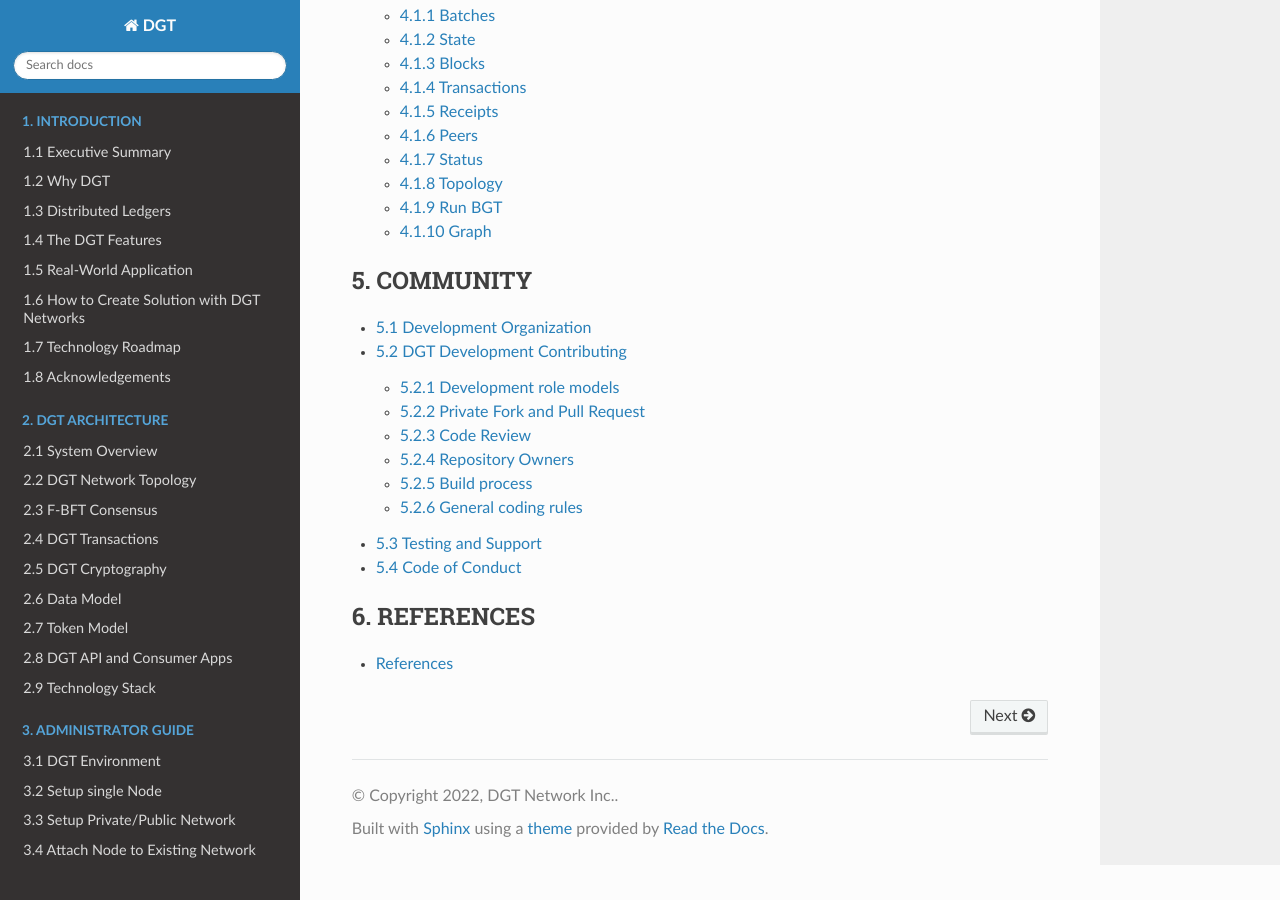
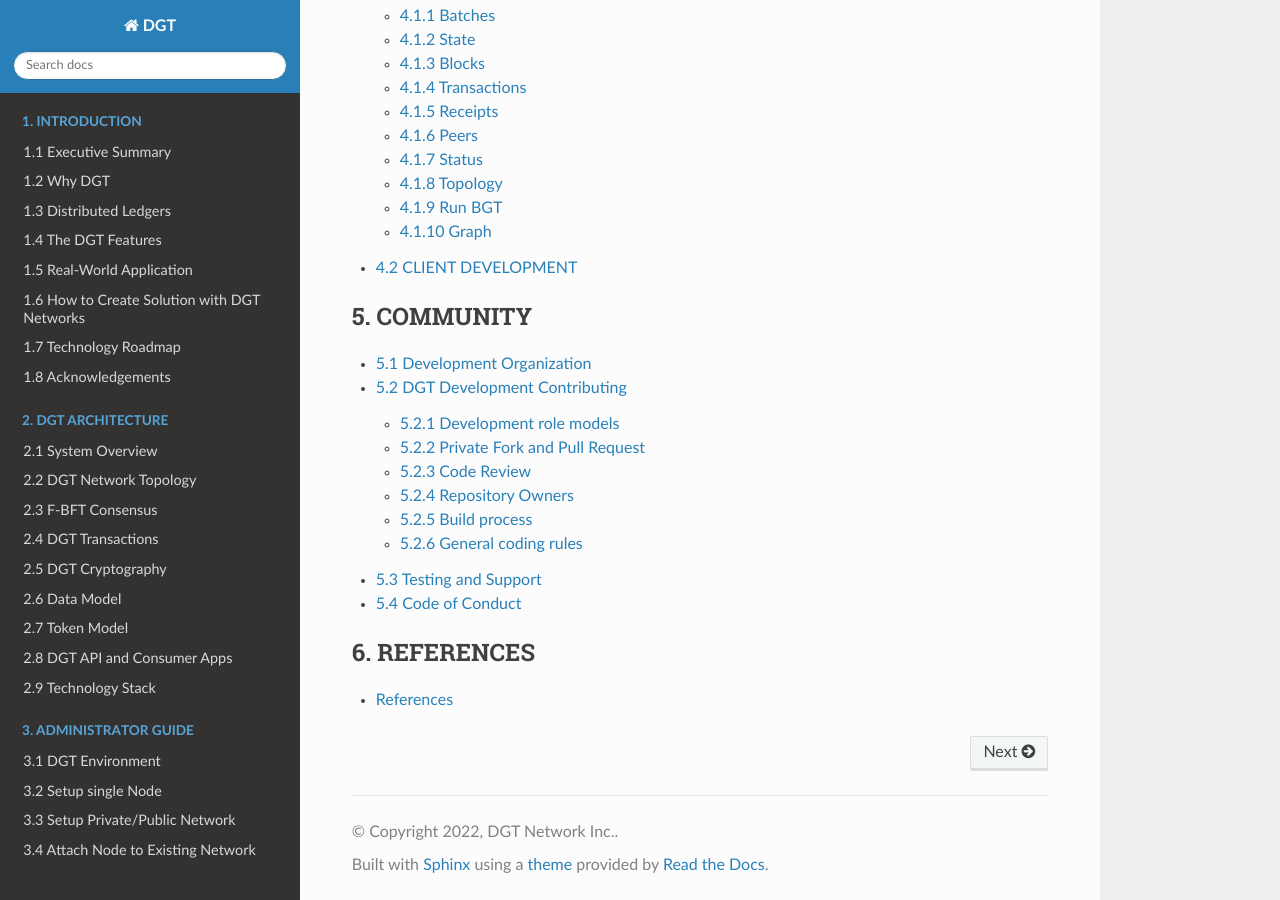
Before and after one commit to DGT-Network/DGT-Matagami, a Sphinx documentation site: the page built from docs/index.rst, in a window 1280 px wide and 900 px high, scrolled down 2579 px. Built offline with Sphinx 7.4.7 and the Read the Docs theme 2.0.0, drawn with Linux system fonts in a browser that asks for light colours.

Commit message:
Added 4.2

```diff
--- a/docs/DEV_GUIDE/4.2_CLIENT_DEVELOPMENT.rst
+++ b/docs/DEV_GUIDE/4.2_CLIENT_DEVELOPMENT.rst
@@ -0,0 +1,2 @@
+4.2 CLIENT DEVELOPMENT
+++++++++++++++++++++++++++++++++++
--- a/docs/index.rst
+++ b/docs/index.rst
@@ -62,6 +62,7 @@ Please, visit `our website`_ to find more
    :caption: 4. DEVELOPER GUIDE
 
    DEV_GUIDE/4.1_REST_API
+   DEV_GUIDE/4.2_CLIENT_DEVELOPMENT
 .. toctree::
    :maxdepth: 2
    :caption: 5. COMMUNITY
```
Also changed, not shown: 8 other files.
